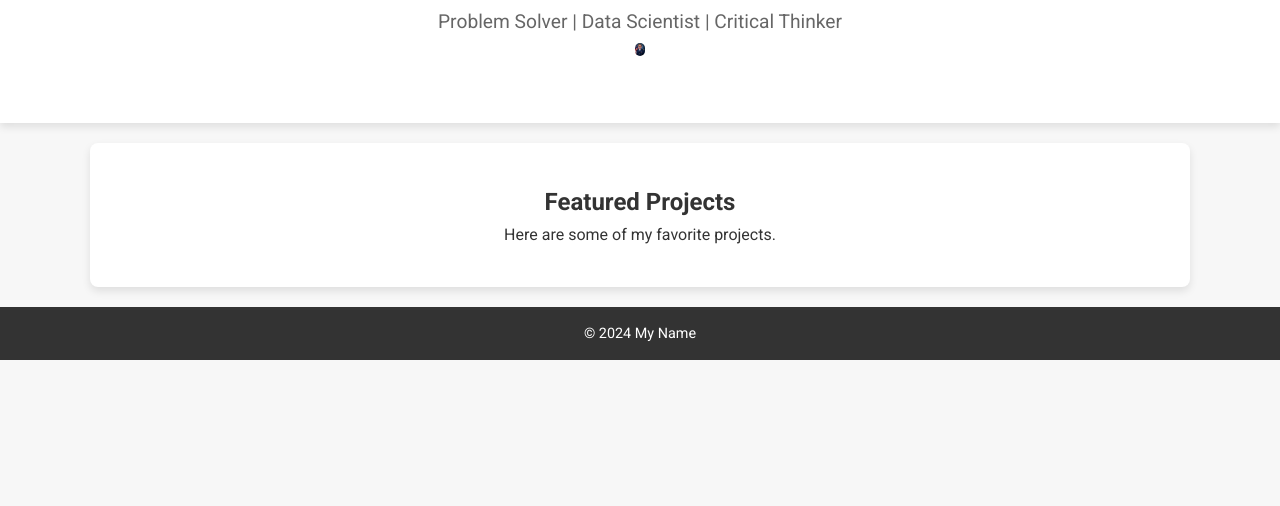
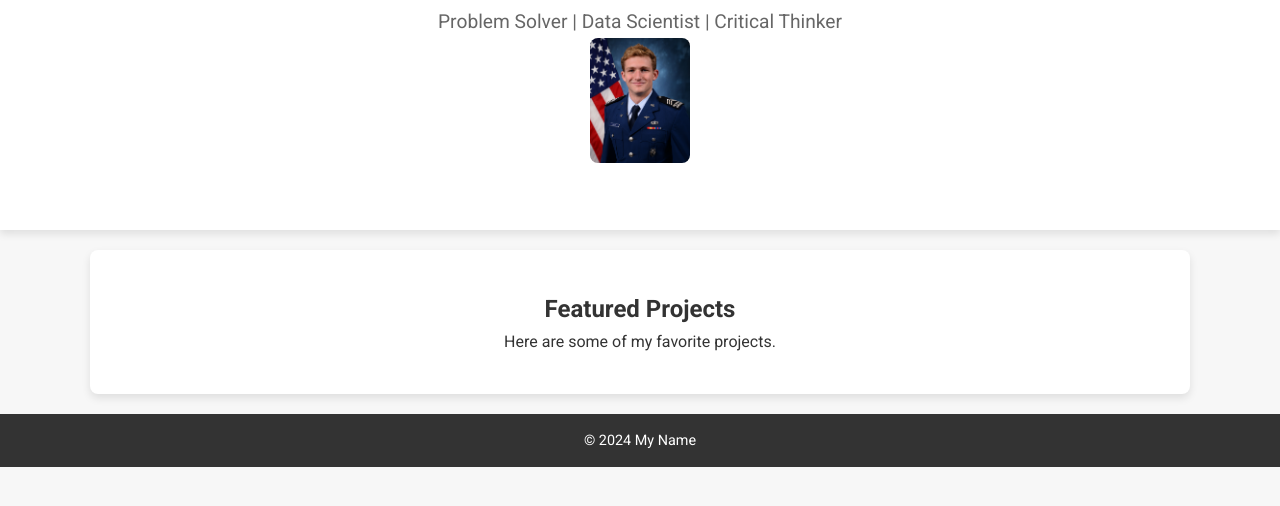
Before and after one commit to evhoch/evhoch.github.io, a plain HTML site: page index.html in a window 1280 px wide. Shown: the part 292-798 px from the top of the page. Drawn offline with Linux system fonts and the light colour scheme.

Commit message:
Some more content

```diff
--- a/index.html
+++ b/index.html
@@ -28,7 +28,7 @@
         <h1>Evan Hoch</h1>
 
         <p>Problem Solver | Data Scientist | Critical Thinker</p>
-        <img src="assets/images/Hoch, Evan.jpg" alt="Evan Hoch" style="width: 10px; height: auto;">
+        <img src="assets/images/Hoch, Evan.jpg" alt="Evan Hoch" style="width: 100px; height: auto;">
     </header>
 
     <section>
```
